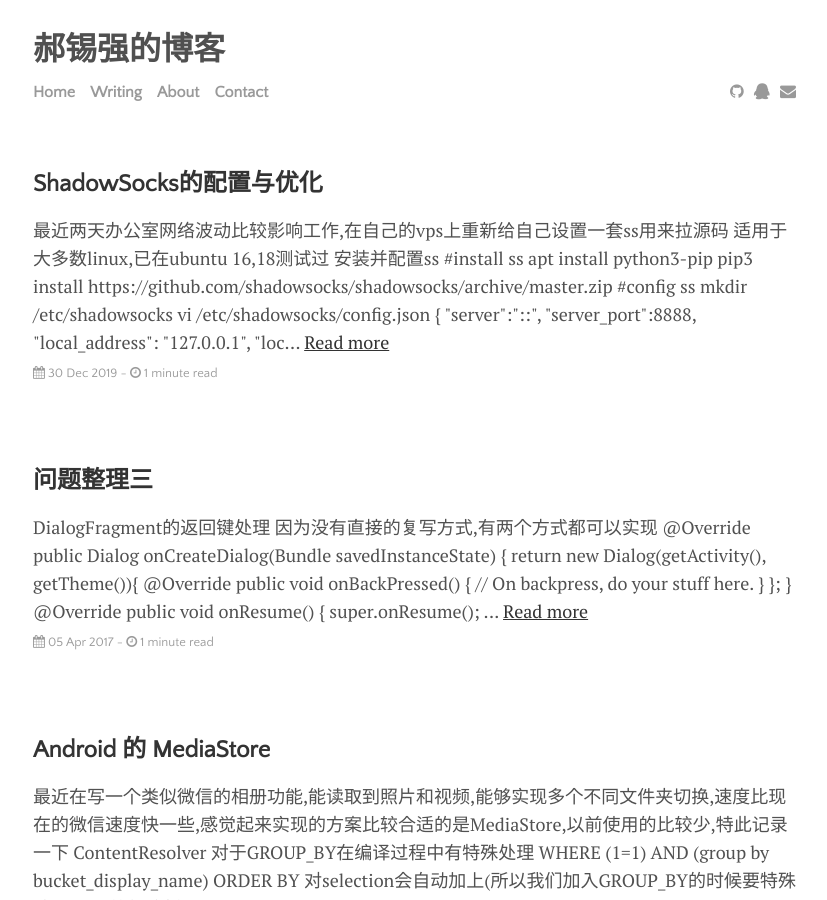
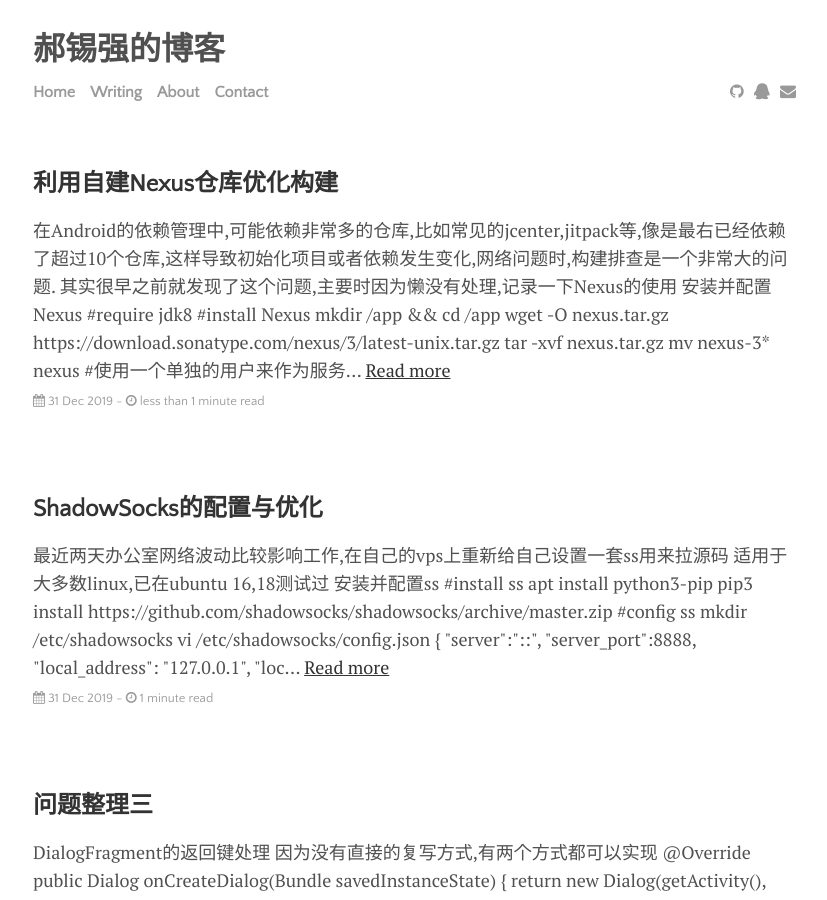
Before and after one commit to Haoxiqiang/haoxiqiang.github.io, a Jekyll site: the page built from index.html, in a window 1280 px wide and 900 px high. Shown: the whole window, without its empty margins (223-1050 px from the left). Built offline with Jekyll 4.4.1, drawn with Linux system fonts in a browser that asks for light colours; nearby versions of some CDN libraries; the list of posts is cut into pages by our own code; some of the changed text lies outside the part shown.

Commit message:
add nexus post

````diff
--- a/_posts/2019-12-30-shadowsocks.markdown
+++ b/_posts/2019-12-30-shadowsocks.markdown
@@ -1,7 +1,7 @@
 ---
 layout: post
 title:  ShadowSocks的配置与优化
-date:   2019-12-30 20:29:27
+date:   2019-12-31 20:29:27
 author: haoxiqiang
 categories: blog
 tags: [shadowsocks]
@@ -120,4 +122,7 @@ net.ipv4.tcp_congestion_control = bbr
 sysctl --system
 systemctl start shadowsocks-server
 systemctl enable shadowsocks-server
+#如果有其他修改或者不可用可以重新处理一下
+systemctl daemon-reload
+systemctl restart shadowsocks-server
 ```
--- /dev/null
+++ b/_posts/2019-12-31-nexus.markdown
@@ -0,0 +1,105 @@
+---
+layout: post
+title:  利用自建Nexus仓库优化构建
+date:   2019-12-31 21:29:27
+author: haoxiqiang
+categories: blog
+tags: [Nexus]
+image:
+  feature:
+  teaser:
+  credit:
+  creditlink:
+---
+
+
+在Android的依赖管理中,可能依赖非常多的仓库,比如常见的`jcenter`,`jitpack`等,像是`最右`已经依赖了超过10个仓库,这样导致初始化项目或者依赖发生变化,网络问题时,构建排查是一个非常大的问题.
+其实很早之前就发现了这个问题,主要时因为懒没有处理,记录一下`Nexus`的使用
+
+#### 安装并配置Nexus
+``` bash
+#require jdk8
+#install Nexus
+mkdir /app && cd /app
+wget -O nexus.tar.gz https://download.sonatype.com/nexus/3/latest-unix.tar.gz
+tar -xvf nexus.tar.gz
+mv nexus-3* nexus
+#使用一个单独的用户来作为服务提供者
+adduser nexus
+#修改权限组
+chown -R nexus:nexus /app/nexus
+chown -R nexus:nexus /app/sonatype-work
+```
+``` bash
+#config
+vi  /app/nexus/bin/nexus.rc
+#添加一条用户信息
+run_as_user="nexus"
+```
+``` bash
+#如果需要修改存储位置等配置可以修改
+vi /app/nexus/bin/nexus.vmoptions
+
+-Xms2703m
+-Xmx2703m
+-XX:MaxDirectMemorySize=2703m
+-XX:+UnlockDiagnosticVMOptions
+-XX:+UnsyncloadClass
+-XX:+LogVMOutput
+-XX:LogFile=../sonatype-work/nexus3/log/jvm.log
+-XX:-OmitStackTraceInFastThrow
+-Djava.net.preferIPv4Stack=true
+-Dkaraf.home=.
+-Dkaraf.base=.
+-Dkaraf.etc=etc/karaf
+-Djava.util.logging.config.file=etc/karaf/java.util.logging.properties
+-Dkaraf.data=/nexus/nexus-data
+-Djava.io.tmpdir=../sonatype-work/nexus3/tmp
+-Dkaraf.startLocalConsole=false
+```
+#### 创建自启动服务
+``` bash
+vi /etc/systemd/system/nexus.service
+
+[Unit]
+Description=nexus service
+After=network.target
+
+[Service]
+Type=forking
+LimitNOFILE=65536
+User=nexus
+Group=nexus
+ExecStart=/app/nexus/bin/nexus start
+ExecStop=/app/nexus/bin/nexus stop
+User=nexus
+Restart=on-abort
+
+[Install]
+WantedBy=multi-user.target
+```
+```bash
+#检查并启动
+chkconfig nexus on
+systemctl start nexus
+```
+#### 配置
+* 打开 http://ip:8081
+* 触发登录admin
+* 获取默认密码 cat /app/sonatype-work/nexus3/admin.password
+* 修改密码后可以使用
+```bash
+#重新启动
+systemctl stop nexus
+systemctl restart nexus
+```
+此时安装与配置就完成了
+
+
+### 建立镜像
+create repositories有以下几种概念
+* group 组,可以把多个仓库整合为一个
+* host 可以理解为一个存储实例,类似第三方上传的位置
+* proxy 用于代理,类似阿里这种镜像
+
+我们做的优化就是把多个仓库整合成一个group的,这样就可以加快索引速度,不用多个仓库搜索了
````
Also changed, not shown: other parts of _posts/2019-12-30-shadowsocks.markdown (+2 -0 lines).
